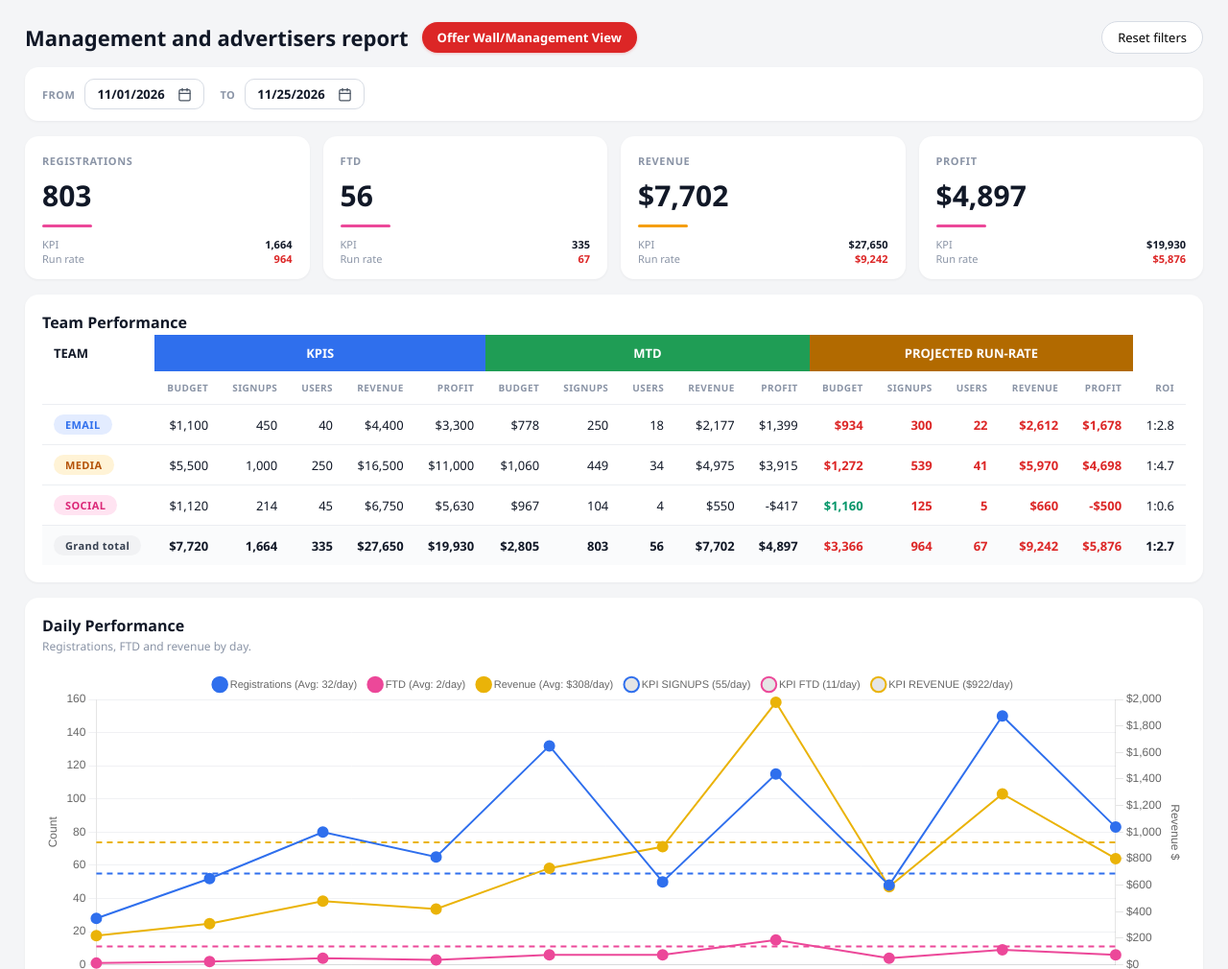
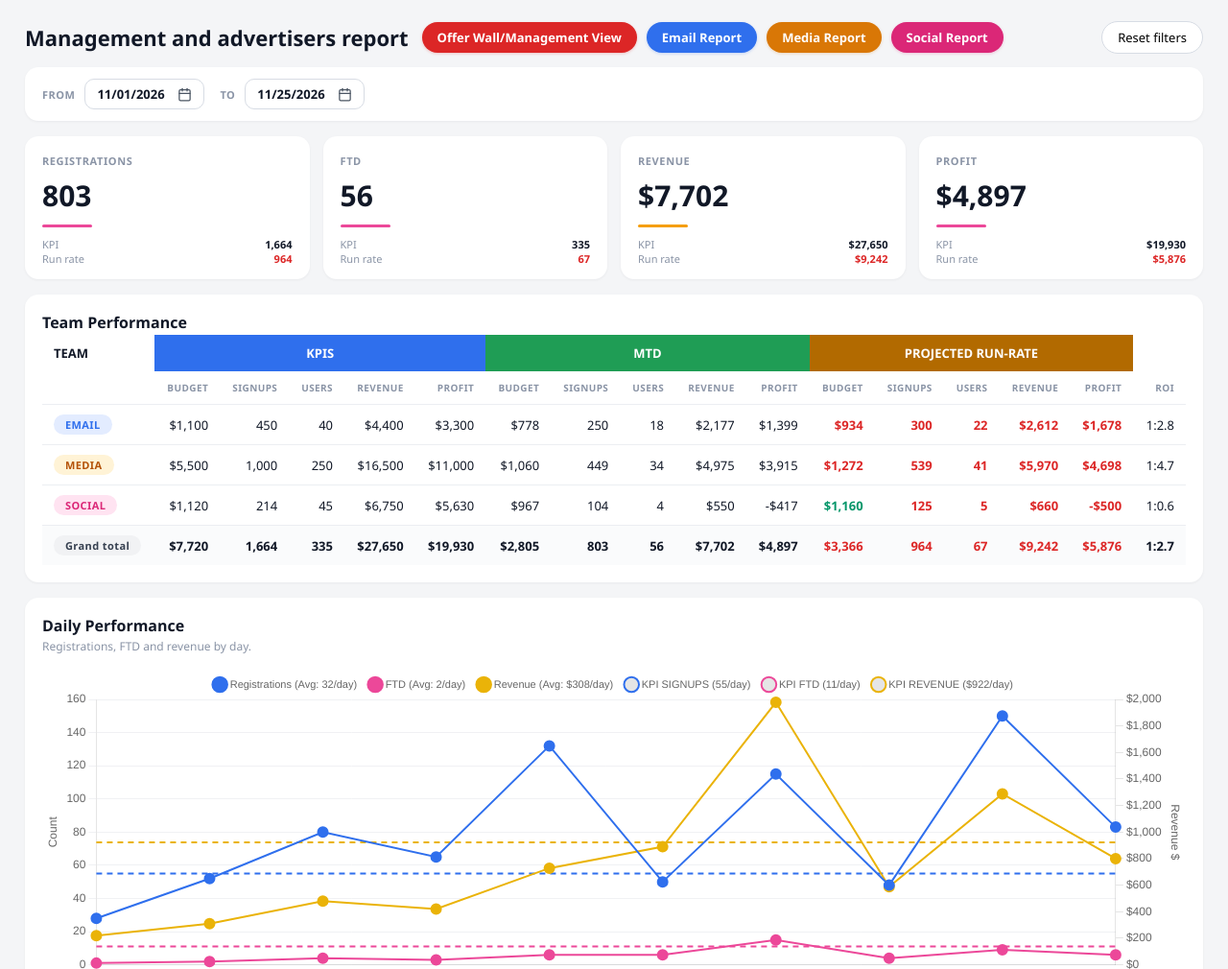
Before and after one commit to WiseKapital/Management_and_Advertiser_report, a plain HTML site: page index.html in a window 1280 px wide. Shown: the top 1010 px of the page at 96% size. Drawn offline with nearby package versions, Linux system fonts and the light colour scheme.

Commit message:
Update index.html

```diff
--- a/index.html
+++ b/index.html
@@ -13,10 +13,14 @@
   body{background:var(--bg);color:var(--ink);padding:22px 26px 40px;}
   .wrap{max-width:1560px;margin:0 auto;}
   .topbar{display:flex;align-items:center;justify-content:space-between;margin-bottom:14px;flex-wrap:wrap;gap:10px;}
-  .topbar-left{display:flex;align-items:center;gap:14px;flex-wrap:wrap;}
-  h1{font-size:22px;font-weight:700;}
+  .topbar-left{display:flex;align-items:center;gap:10px;flex-wrap:wrap;}
+  h1{font-size:22px;font-weight:700;margin-right:4px;}
   .btn-offer-wall{background:var(--red);color:#fff;border:none;border-radius:999px;padding:7px 16px;font-size:13px;font-weight:600;cursor:pointer;box-shadow:0 1px 3px rgba(220,38,38,.25);white-space:nowrap;}
   .btn-offer-wall:hover{background:#b91c1c;}
+  .btn-top-link{display:inline-flex;align-items:center;justify-content:center;color:#fff;border:none;border-radius:999px;padding:7px 16px;font-size:13px;font-weight:600;cursor:pointer;text-decoration:none;white-space:nowrap;}
+  .btn-email{background:var(--blue);box-shadow:0 1px 3px rgba(47,111,237,.25);} .btn-email:hover{background:#1d5bd6;}
+  .btn-media{background:#d97706;box-shadow:0 1px 3px rgba(217,119,6,.25);} .btn-media:hover{background:#b45309;}
+  .btn-social{background:#db2777;box-shadow:0 1px 3px rgba(219,39,119,.25);} .btn-social:hover{background:#be185d;}
   .btn-reset{border:1px solid #d7dce4;background:#fff;border-radius:999px;padding:7px 16px;font-size:13px;cursor:pointer;}
   .btn-reset:hover{background:#f8fafc;}
   .filters{display:flex;flex-wrap:wrap;gap:14px;align-items:center;background:var(--card);border-radius:14px;padding:12px 18px;margin-bottom:16px;box-shadow:0 1px 3px rgba(16,24,40,.05);position:relative;}
@@ -73,7 +77,13 @@
 <div id="loadingOverlay">Updating metrics...</div>
 <div class="wrap">
   <div class="topbar">
-    <div class="topbar-left"><h1>Management and advertisers report</h1><button type="button" class="btn-offer-wall" id="btnOfferWall">Offer Wall/Management View</button></div>
+    <div class="topbar-left">
+      <h1>Management and advertisers report</h1>
+      <button type="button" class="btn-offer-wall" id="btnOfferWall">Offer Wall/Management View</button>
+      <a href="https://wisekapital.github.io/Email-Management-Report/" target="_blank" rel="noopener noreferrer" class="btn-top-link btn-email">Email Report</a>
+      <a href="https://wisekapital.github.io/Media-Management-Report/" target="_blank" rel="noopener noreferrer" class="btn-top-link btn-media">Media Report</a>
+      <a href="https://wisekapital.github.io/Social-Management-Report/" target="_blank" rel="noopener noreferrer" class="btn-top-link btn-social">Social Report</a>
+    </div>
     <button class="btn-reset" id="btnReset">Reset filters</button>
   </div>
   <div class="filters">
```
